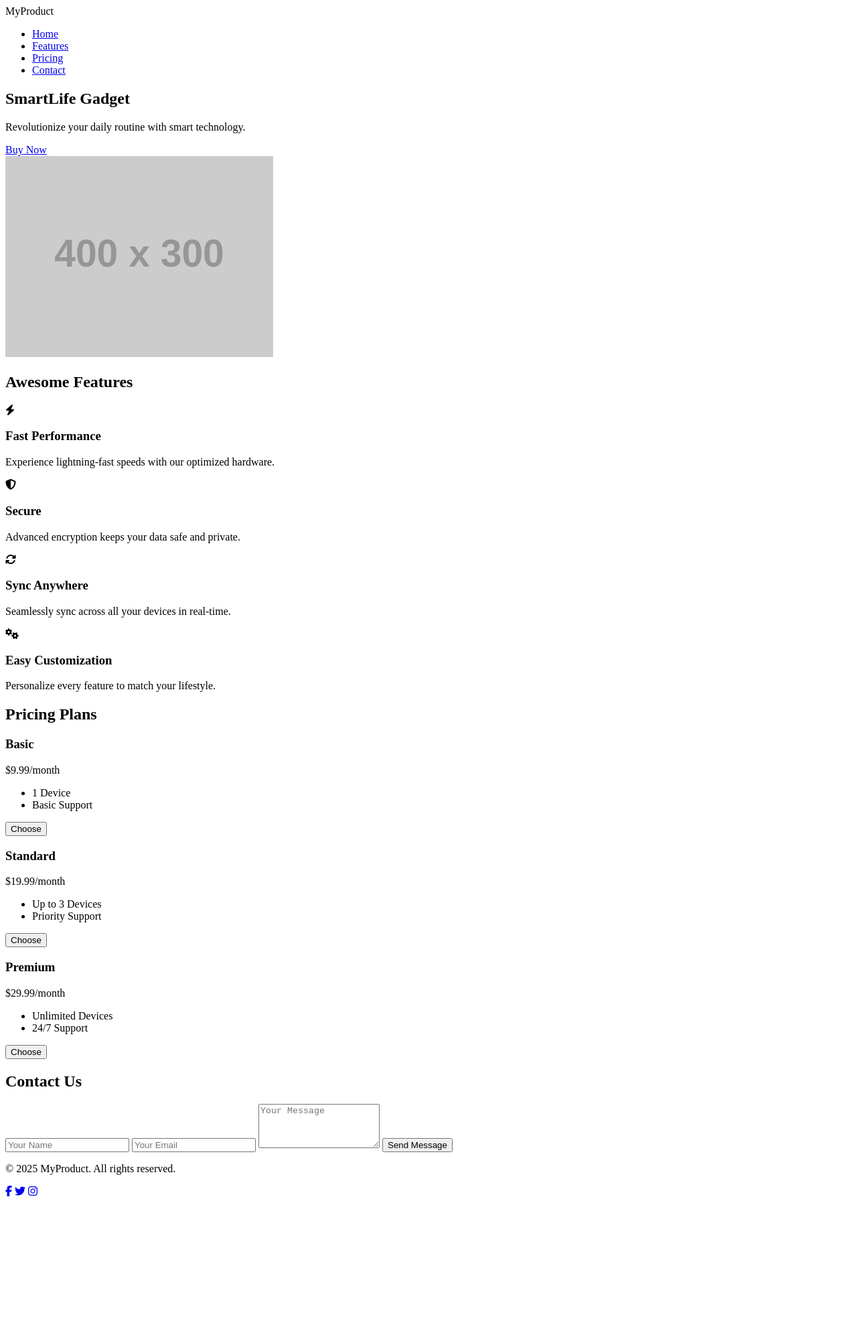
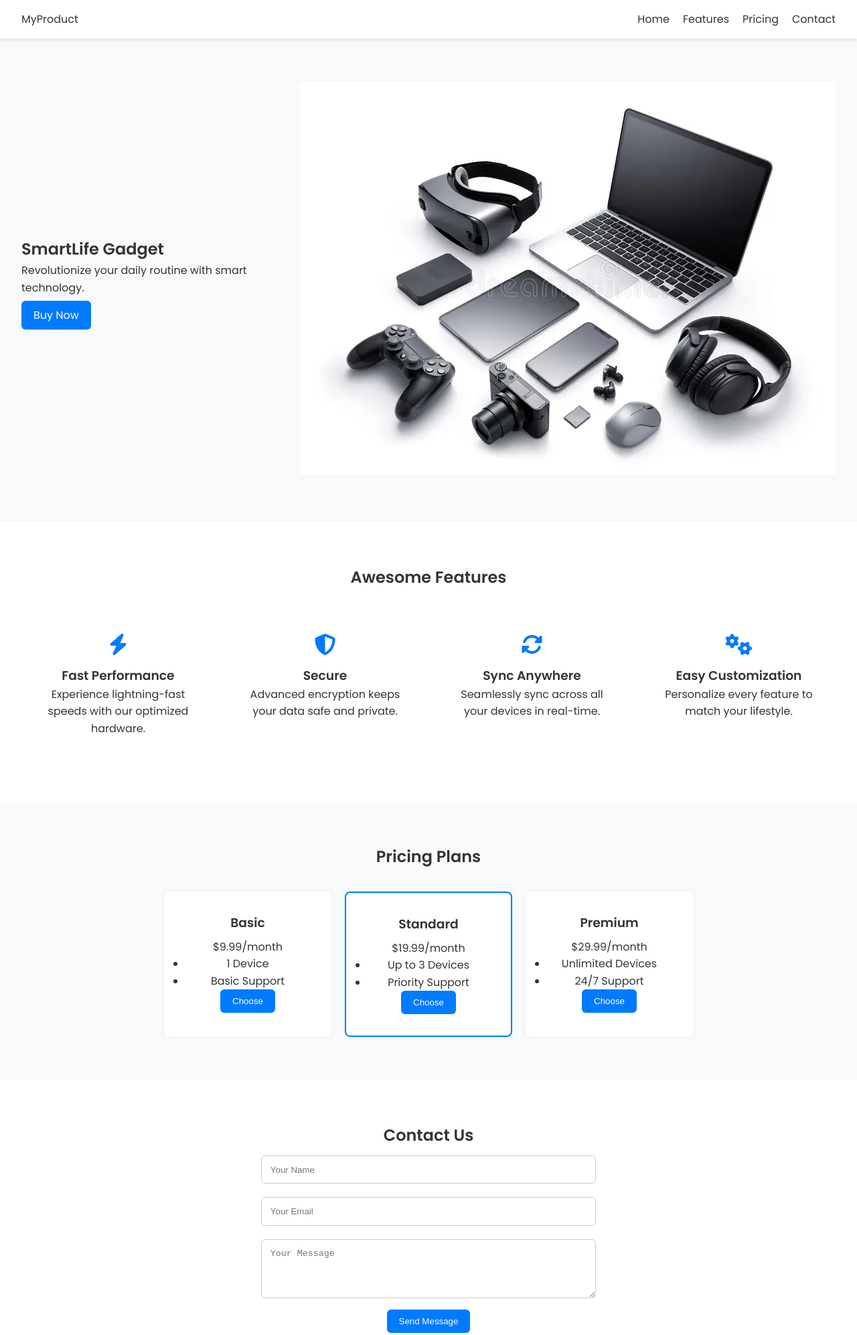
Before and after one commit to ayanzahid-dev/responsive-landing-page, a plain HTML site: page index.html in a window 1280 px wide. Shown: the top 1993 px of the page at 67% size. Before the commit the page ends 1796 px from the top, so only its background shows below. Drawn offline with Linux system fonts and the light colour scheme; placeholder pictures from the web are drawn by us.

Commit message:
project finish

```diff
--- a/index.html
+++ b/index.html
@@ -31,7 +31,7 @@
       <a href="#pricing" class="btn">Buy Now</a>
     </div>
     <div class="hero-image">
-      <img src="https://via.placeholder.com/400x300" alt="Product Image"/>
+      <img src="gadgets-accessories-gadgets-accessories-isolated-white-background-133429004.webp" alt="Product Image"/>
     </div>
   </section>
 
--- a/script.js
+++ b/script.js
@@ -0,0 +1,25 @@
+document.getElementById('contactForm').addEventListener('submit', function (e) {
+  e.preventDefault();
+
+  const name = document.getElementById('name');
+  const email = document.getElementById('email');
+  const message = document.getElementById('message');
+  const formMsg = document.getElementById('formMsg');
+
+  if (!name.value || !email.value || !message.value) {
+    formMsg.textContent = 'Please fill in all fields.';
+    formMsg.style.color = 'red';
+    return;
+  }
+
+  const emailRegex = /^[^\s@]+@[^\s@]+\.[^\s@]+$/;
+  if (!emailRegex.test(email.value)) {
+    formMsg.textContent = 'Please enter a valid email.';
+    formMsg.style.color = 'red';
+    return;
+  }
+
+  formMsg.textContent = 'Message sent successfully!';
+  formMsg.style.color = 'green';
+  this.reset();
+});
--- a/style.css
+++ b/style.css
@@ -0,0 +1,179 @@
+/* Base Styles */
+* {
+  margin: 0;
+  padding: 0;
+  box-sizing: border-box;
+}
+body {
+  font-family: 'Poppins', sans-serif;
+  line-height: 1.6;
+  color: #333;
+}
+a {
+  text-decoration: none;
+  color: inherit;
+}
+.btn {
+  background-color: #007bff;
+  color: #fff;
+  padding: 10px 18px;
+  border: none;
+  border-radius: 6px;
+  transition: background-color 0.3s;
+}
+.btn:hover {
+  background-color: #0056b3;
+}
+
+/* Navbar */
+.navbar {
+  position: sticky;
+  top: 0;
+  background: white;
+  display: flex;
+  justify-content: space-between;
+  padding: 1rem 2rem;
+  box-shadow: 0 2px 5px rgba(0, 0, 0, 0.1);
+  z-index: 1000;
+}
+.nav-links {
+  display: flex;
+  list-style: none;
+}
+.nav-links li {
+  margin-left: 20px;
+}
+.nav-links a {
+  font-weight: 500;
+}
+
+/* Hero */
+.hero {
+  display: flex;
+  flex-wrap: wrap;
+  align-items: center;
+  padding: 4rem 2rem;
+  background: #f8f9fa;
+}
+.hero-content {
+  flex: 1;
+}
+.hero-content p{
+    margin-bottom: 1rem;
+
+
+}
+.hero-image img {
+  max-width: 100%;
+  height: auto;
+}
+
+/* Features */
+.features {
+  padding: 4rem 2rem;
+  background: #fff;
+  text-align: center;
+}
+.features-grid {
+  display: grid;
+  grid-template-columns: repeat(auto-fit, minmax(220px, 1fr));
+  gap: 20px;
+  margin-top: 2rem;
+}
+.features-grid :hover{
+    background-color: lightgrey;
+}
+.feature-card {
+
+  padding: 2rem;
+  border-radius: 8px;
+  transition: transform 0.4s;
+}
+
+.feature-card i {
+  font-size: 2rem;
+  margin-bottom: 1rem;
+  color: #007bff;
+}
+.feature-card:hover {
+  transform: translateY(-5px);
+}
+
+/* Pricing */
+.pricing {
+  padding: 4rem 2rem;
+  background: #f9fafb;
+  text-align: center;
+}
+.pricing-cards {
+  display: flex;
+  flex-wrap: wrap;
+  gap: 20px;
+  margin-top: 2rem;
+  justify-content: center;
+
+}
+.price-card {
+  background: white;
+  padding: 2rem;
+  border-radius: 8px;
+  width: 250px;
+  box-shadow: 0 0 10px rgba(0,0,0,0.05);
+
+}
+.price-card.popular {
+  border: 2px solid #007bff;
+
+}
+.price-card h3 {
+  margin-bottom: 0.5rem;
+}
+.pricing-cards button{
+    cursor: pointer;
+}
+
+/* Contact */
+.contact {
+  padding: 4rem 2rem;
+  background: #fff;
+  text-align: center;
+}
+form {
+  max-width: 500px;
+  margin: 0 auto;
+}
+form input, form textarea {
+  width: 100%;
+  padding: 0.8rem;
+  margin: 10px 0;
+  border: 1px solid #ccc;
+  border-radius: 6px;
+}
+
+/* Footer */
+.footer {
+  margin-top: 2rem;
+  display: flex;
+  justify-content: space-between;
+  flex-wrap: wrap;
+  align-items: center;
+}
+.socials a {
+  margin: 0 8px;
+  color: #333;
+}
+
+/* Responsive */
+@media (max-width: 768px) {
+  .hero {
+    flex-direction: column;
+  }
+  .pricing-cards {
+    flex-direction: column;
+    align-items: center;
+  }
+  .footer {
+    flex-direction: column;
+    text-align: center;
+  }
+}
```
Also changed, not shown: gadgets-accessories-gadgets-accessories-isolated-white-background-133429004.webp (added).
